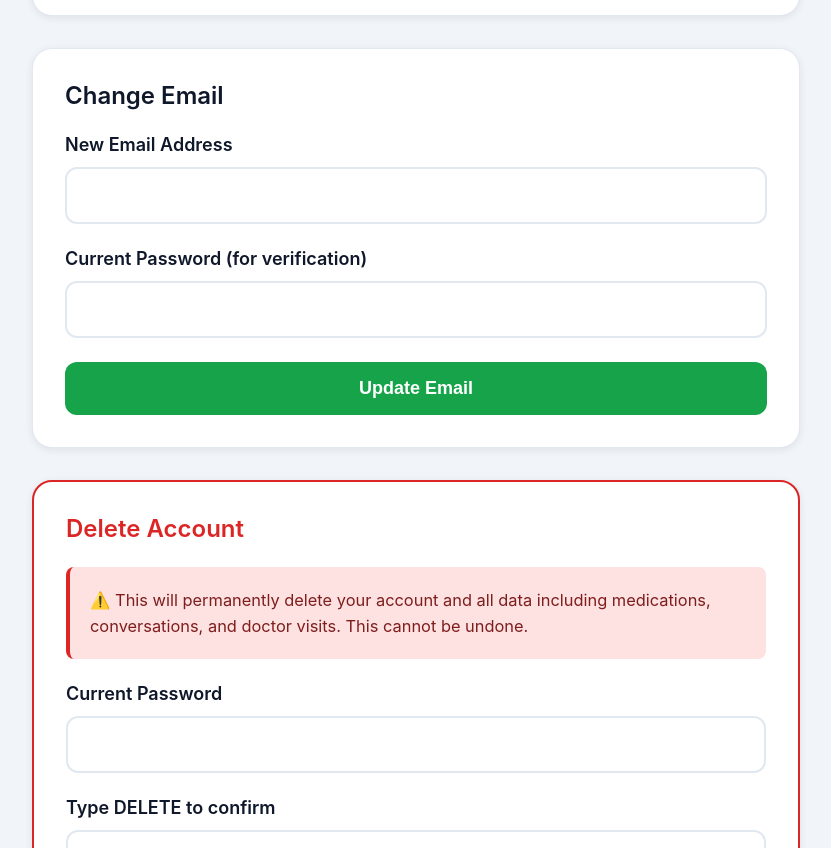
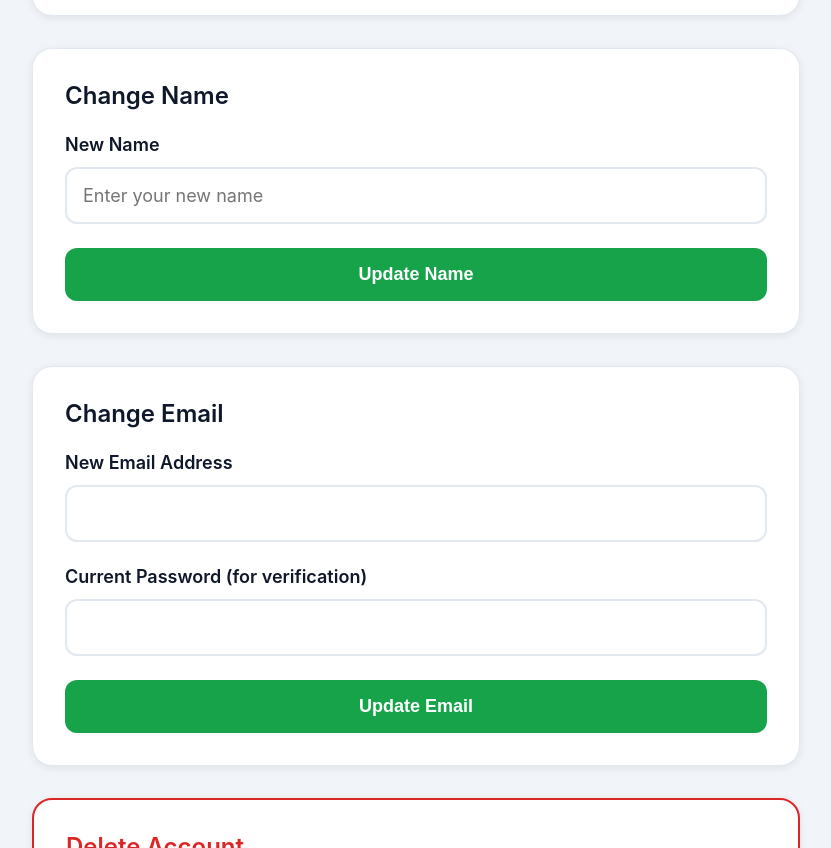
Before and after one commit to dkensk/sage-companion, a website: page public/settings.html in a window 1280 px wide. Shown: the part 2252-3100 px from the top of the page, without its empty margins (224-1055 px from the left). Drawn offline with Linux system fonts and the light colour scheme; no server answers.

Commit message:
Add change name to settings, fix change email error display

```diff
--- a/public/settings.html
+++ b/public/settings.html
@@ -637,6 +637,19 @@
       </form>
     </div>
 
+    <!-- Change Name -->
+    <div class="card">
+      <div class="card-title">Change Name</div>
+      <div id="nameMessage" class="message"></div>
+      <form id="changeNameForm" onsubmit="changeName(event)">
+        <div class="form-group">
+          <label class="form-label">New Name</label>
+          <input type="text" class="form-input" id="newName" required placeholder="Enter your new name">
+        </div>
+        <button type="submit" class="form-button">Update Name</button>
+      </form>
+    </div>
+
     <!-- Change Email -->
     <div class="card">
       <div class="card-title">Change Email</div>
@@ -939,6 +952,43 @@
       }
     }
 
+    // Change Name
+    async function changeName(e) {
+      e.preventDefault();
+      clearMessage('nameMessage');
+
+      const newName = document.getElementById('newName').value.trim();
+      if (!newName) return showMessage('nameMessage', 'Please enter a name', 'error');
+
+      try {
+        const form = document.getElementById('changeNameForm');
+        form.classList.add('loading');
+
+        const res = await apiCall('/api/account/change-name', {
+          method: 'POST',
+          headers: { 'Content-Type': 'application/json' },
+          body: JSON.stringify({ newName })
+        });
+
+        const data = await res.json();
+
+        if (res.ok) {
+          showMessage('nameMessage', 'Name updated successfully!', 'success');
+          document.getElementById('changeNameForm').reset();
+          document.getElementById('accountName').textContent = newName;
+          setTimeout(() => clearMessage('nameMessage'), 5000);
+        } else {
+          showMessage('nameMessage', data.error || 'Error updating name', 'error');
+        }
+
+        form.classList.remove('loading');
+      } catch (error) {
+        console.error('Error changing name:', error);
+        showMessage('nameMessage', 'Error updating name', 'error');
+        document.getElementById('changeNameForm').classList.remove('loading');
+      }
+    }
+
     // Change Email
     async function changeEmail(e) {
       e.preventDefault();
@@ -962,9 +1012,10 @@
         if (res.ok) {
           showMessage('emailMessage', 'Email updated successfully!', 'success');
           document.getElementById('changeEmailForm').reset();
+          document.getElementById('accountEmail').textContent = newEmail;
           setTimeout(() => clearMessage('emailMessage'), 5000);
         } else {
-          showMessage('emailMessage', data.message || 'Error updating email', 'error');
+          showMessage('emailMessage', data.error || data.message || 'Error updating email', 'error');
         }
 
         form.classList.remove('loading');
--- a/public/sw.js
+++ b/public/sw.js
@@ -1,7 +1,7 @@
 // ── Sage Companion Service Worker ────────────────────────────────────────────
 // Handles: offline caching + push notification display
 
-const CACHE_NAME = "sage-v59";
+const CACHE_NAME = "sage-v60";
 const CACHE_URLS = [
   "/",
   "/elder",
```
Also changed, not shown: server.js (+13 -0 lines).
